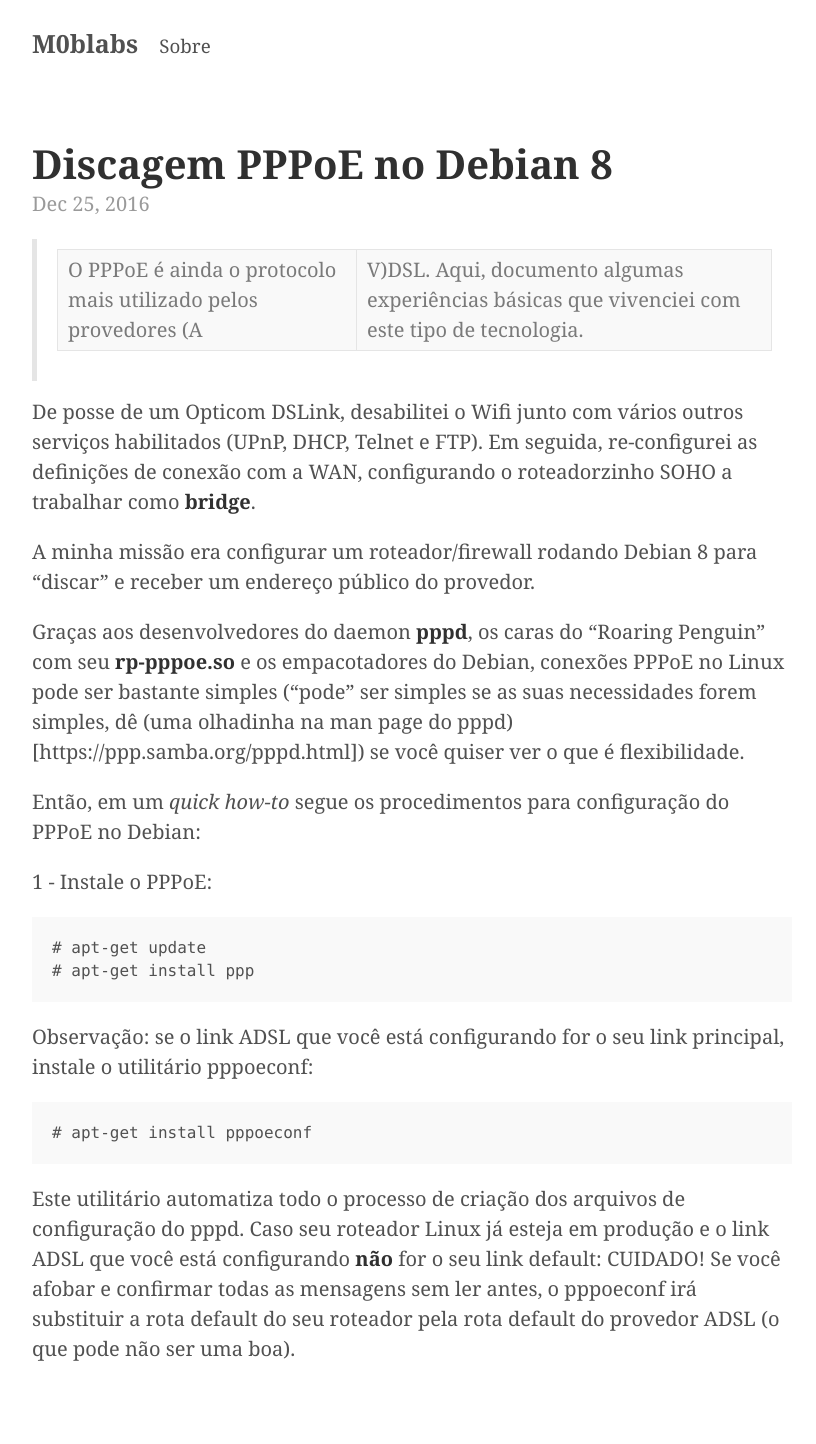
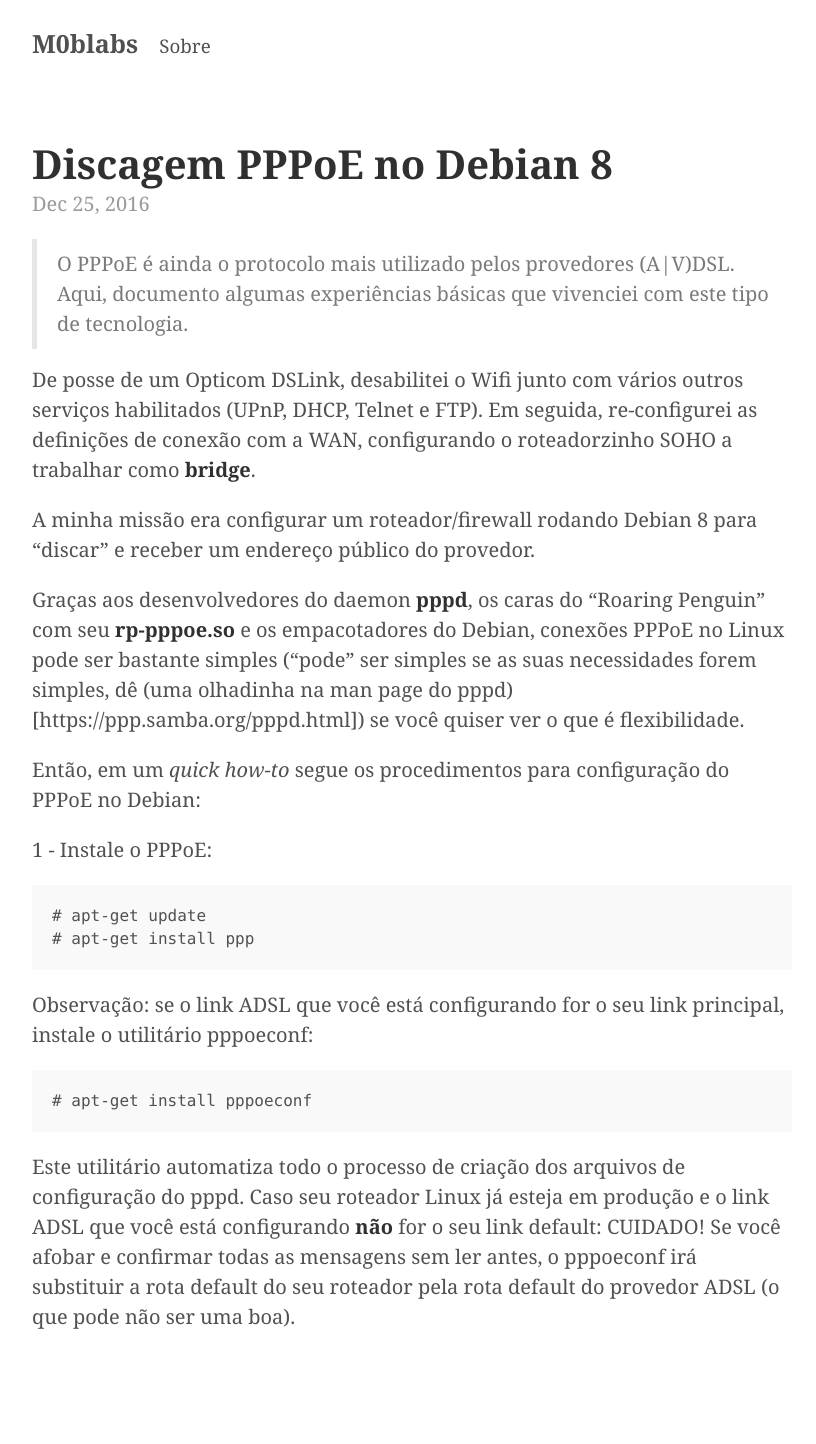
Before and after one commit to Kingm0b/jekyll-minimal-theme, a Jekyll site: the page built from _posts/2016-12-25-debian-pppoe.md, in a window 1280 px wide. Shown: the whole page, without its empty margins (228-1044 px from the left). Built offline with Jekyll 4.4.1, drawn with Linux system fonts in a browser that asks for light colours; after the commit the page ends 1412 px from its top, so only the background shows below that.

```diff
--- a/_posts/2016-12-25-debian-pppoe.md
+++ b/_posts/2016-12-25-debian-pppoe.md
@@ -3,7 +3,7 @@ layout: post
 title: "Discagem PPPoE no Debian 8"
 ---
 
-> O PPPoE é ainda o protocolo mais utilizado pelos provedores (A|V)DSL. Aqui, documento algumas experiências básicas que vivenciei com este tipo de tecnologia.
+> O PPPoE é ainda o protocolo mais utilizado pelos provedores (A\|V)DSL. Aqui, documento algumas experiências básicas que vivenciei com este tipo de tecnologia.
 
 De posse de um Opticom DSLink, desabilitei o Wifi junto com vários outros serviços habilitados (UPnP, DHCP, Telnet e FTP). Em seguida, re-configurei as definições de conexão com a WAN, configurando o roteadorzinho SOHO a trabalhar como **bridge**.
 
```
